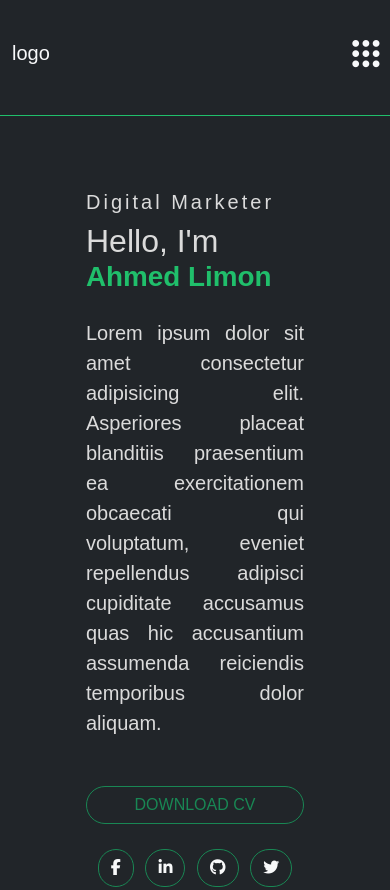
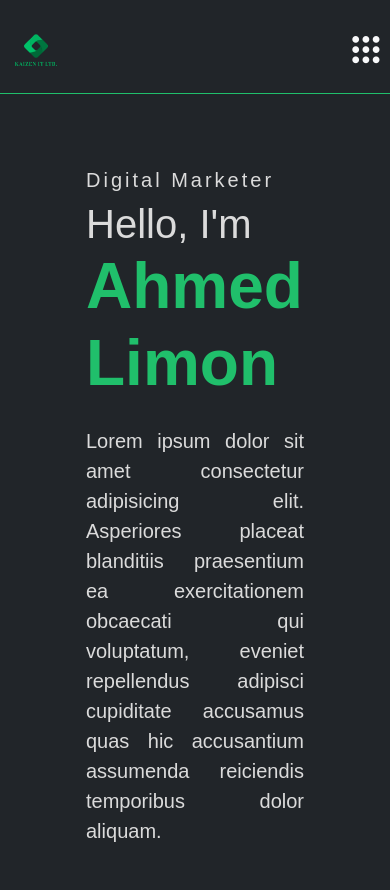
Before and after one commit to emon2021/digital-marketer-portfolio-design, a plain HTML site: page index.html in a window 390 px wide. Shown: the top 890 px of the page. Drawn offline with nearby package versions, Linux system fonts and the light colour scheme; a web font is replaced by a local one.

Commit message:
solve all kinds of responsive issues

```diff
--- a/assets/css/responsive.css
+++ b/assets/css/responsive.css
@@ -13,8 +13,9 @@
     .nav_items{display: none !important;}
     .logo{
         position: relative;
-        top: 18px;
+        top: 27px;
     }
+    .navbar{padding: 0px 0px}
     .social_media{
         display: flex;
         justify-content: space-evenly;
@@ -29,5 +30,18 @@
 
 @media(max-width: 992px)
 {
+    .nav_items{display: none !important;}
+    .off_canvas{
+        display: block !important;
+        float: right !important;
+        position: relative;
+        right: -90%;
+        top: -15px;
+    }
+    .logo{
+        position: relative;
+        top: 27px
+    }
+    .navbar{padding: 0px 0px}
     .blog_card{margin-bottom:1.6rem}
 }
--- a/assets/css/style.css
+++ b/assets/css/style.css
@@ -28,7 +28,7 @@ body{font-family: var(--fira-sans);}
 /* navbar.css */
 .nav_items>ul>li>a{color: var(--main-text-color); font-family: var(--fira-sans);font-size: 20px;}
 .navbar{border-bottom:1px solid var(--main-color); padding: 20px 0px}
-.offcanvas-header{font-family: var(--fira-sans);background-color: var(--main-color);color: var(--main-text-color);}
+.offcanvas-header{font-family: var(--fira-sans);background-color: var(--main-text-color);color: var(--main-text-color);}
 .btn-close{color: var(--main-text-color);}
 .offcanvas-body{
     background-color: var(--default-color);
@@ -54,7 +54,8 @@ body{font-family: var(--fira-sans);}
 }
 .title{font-family: var(--fira-sans);font-weight: var(--font-thin);letter-spacing: var(--letter-spacing);}
 .name{font-family: var(--fira-sans); color: var(--main-color); font-weight: var(--font-bold);}
-.hello_part{font-weight: 400; font-size: 2rem; color: var(--main-text-color);}
+.hello_part{font-weight: 400; font-size: 2.5rem; color: var(--main-text-color);}
+.main_name{font-size: 4rem;}
 .description{
     font-family: var(--fira-sans);
     font-size: var(--font-description-size);
@@ -70,6 +71,15 @@ img{width: 100%;}
     overflow: hidden;
     border-radius: 27% 73% 70% 30% / 28% 37% 63% 72%;
     padding-top: 2rem;
+  }
+.btn-outline-success{color: var(--main-color); border-color: var(--main-color);}
+  .rounded-5.text-light.btn.btn-outline-success:hover {
+    background: var(--main-color);
+    border-color: var(--main-color);
+  }
+  .btn.btn-outline-success.text-uppercase.rounded-5.w-100:hover, .btn.btn-outline-success.text-uppercase.p-2.px-5.fs-4:hover {
+    background: var(--main-color);
+    border-color: var(--main-color);
   }
 /* header.area.css.end */
 /* special.services */
@@ -113,6 +123,7 @@ img{width: 100%;}
     font-size: var(--font-description-size);
     text-align: justify;
 }
+.common_title_style{width: 50rem; margin: auto;}
 /* special.services.end */
 
 /* resume */
--- a/index.html
+++ b/index.html
@@ -5,7 +5,7 @@
     <meta name="viewport" content="width=device-width, initial-scale=1.0">
     <title>Portfolio | Digital Marketing</title>
     <!-- favicon  -->
-    <link rel="shortcut icon" href="assets/images/logo/digital-marketing.jpg" type="image/x-icon">
+    <link rel="shortcut icon" href="assets/images/logo/kaizen-favicon.png" type="image/x-icon">
     <!-- fontawesome.offline.css.link  -->
      <link rel="stylesheet" href="resources/css/all.min.css">
      <link rel="stylesheet" href="resources/css/fontawesome.min.css">
@@ -27,10 +27,10 @@
      <nav class="navbar navbar-expand-lg bg-dark">
         <div class="container">
             <div class="" style="width: 100%;">
-                <div class=" float-start logo">
-                    <a href="#" class="navbar-brand text-light">
-                        logo
-                        <!-- <img src="assets/images/logo/digital-marketing.jpg" width="70" height="70" alt=""> -->
+                <div class=" float-start logo" style="width: 3rem;">
+                    <a href="#" class="navbar-brand text-light" style="width: 5rem;">
+
+                        <img src="assets/images/logo/kaizen-logo.png" width="100%"  alt="">
                     </a>
                 </div>
 
@@ -64,7 +64,9 @@
 
                 <div class="offcanvas offcanvas-end" tabindex="-1" id="offcanvasRight" aria-labelledby="offcanvasRightLabel">
                   <div class="offcanvas-header">
-                    <h5 class="offcanvas-title" id="offcanvasRightLabel">Logo</h5>
+                    <h5 class="offcanvas-title" id="offcanvasRightLabel" style="width: 3rem;">
+                        <img src="assets/images/logo/kaizen-logo.png" width="100%" alt="">
+                    </h5>
                     <button type="button" class="btn-close" data-bs-dismiss="offcanvas" aria-label="Close"></button>
                   </div>
                   <div class="offcanvas-body">
@@ -116,7 +118,7 @@
                                         <div class="col-md-6">
                                             <a href="#" class="btn btn-outline-success text-uppercase rounded-5 w-100">Download Cv</a>
                                         </div>
-                                        <div class="col-md-6 social_media">
+                                        <div class="col-md-6 social_media d-flex justify-content-evenly">
                                             <a href="#" class="btn btn-outline-success text-light rounded-5" >
                                                 <i class="fa-brands fa-facebook-f"></i>
                                             </a>
@@ -150,9 +152,11 @@
         <div class="container">
             <div class="row">
                 <div class="service_title col-md-12 text-center pb-5">
+                    <div class="common_title_style">
                         <h5> - What The Special - </h5>
                         <h1>Want to boost your business growth? </h1>
                         <h1>Solution is here! </h1>
+                    </div>
                 </div>
                 <div class="col-md-6">
                     <div class="card p-4 service_box bg-transparent ">
@@ -216,9 +220,11 @@
         <div class="container">
             <div class="row">
                 <div class="service_title col-md-12 text-center pb-5">
+                    <div class="common_title_style">
                         <h5> - Resume - </h5>
                         <h1>Why Choose Me? </h1>
                         <h1>Let's go to explore me! </h1>
+                    </div>
                 </div>
                 <div class="resume_wrapper">
                     <div class="col-md-4 float-start" style="color: var(--main-text-color);">
@@ -650,8 +656,10 @@
         <div class="container">
             <div class="row">
                 <div class="service_title col-md-12 text-center pb-5">
+                    <div class="common_title_style">
                         <h5> - Testimonial - </h5>
                         <h1>What client say about me? </h1>
+                    </div>
                 </div>
                 <!-- testimonial.carousel  -->
                 <div class="col-md-12">
@@ -769,8 +777,10 @@
         <div class="container">
             <div class="row">
                 <div class="service_title col-md-12 text-center pb-5">
+                    <div class="common_title_style">
                         <h5> - Articles - </h5>
                         <h1>Stay up to date with my blogs? </h1>
+                    </div>
                 </div>
                 <!-- <div class="blog_wrapper"> -->
                     <div class="col-md-6 col-lg-4">
@@ -880,9 +890,10 @@
         <div class="container">
             <div class="row">
                 <div class="service_title col-md-12 text-center pb-5">
+                    <div class="common_title_style">
                         <h5> - Let's Connect - </h5>
                         <h1>If you want to grow your business, get connected with me! </h1>
-
+                    </div>
                 </div>
                 <div class="col-md-12">
                     <div class="email_button m-auto d-flex align-items-center justify-content-center">
```
Also changed, not shown: assets/images/logo/kaizen-favicon.png (added), assets/images/logo/kaizen-logo.png (added). Lines whose indentation alone changed are shown as unchanged.
